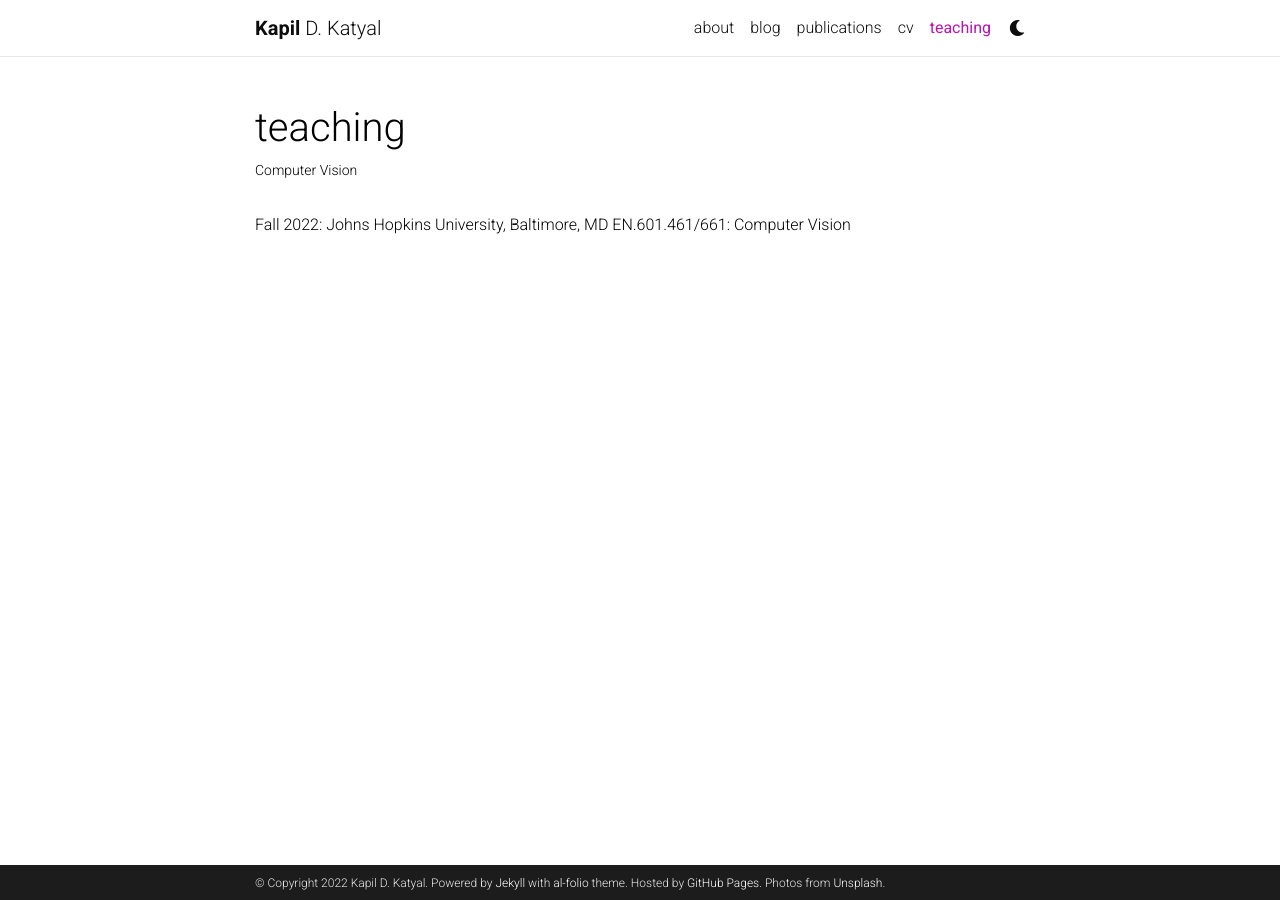
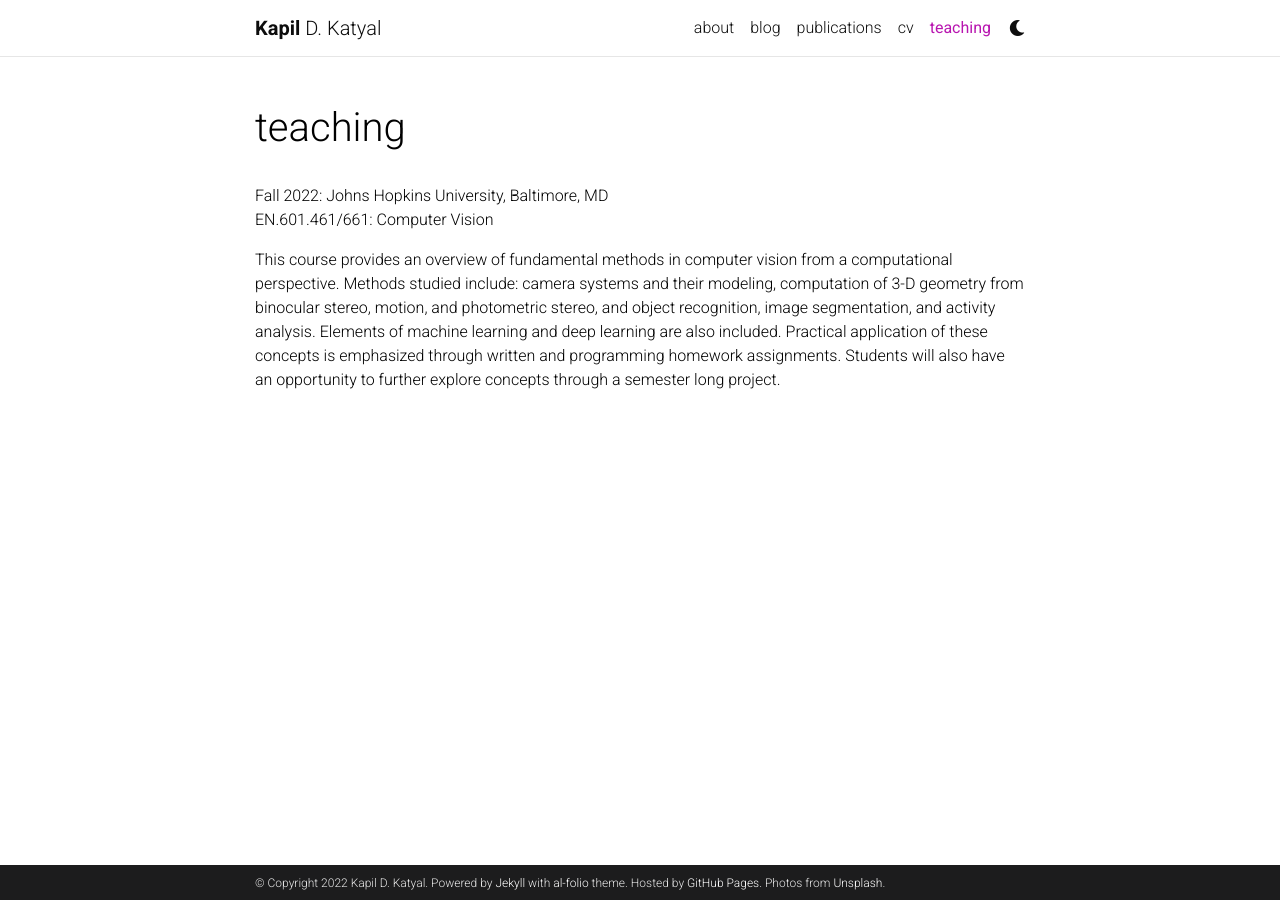
Before and after one commit to kdk132/kdk132.github.io, a Jekyll site: the page built from _pages/teaching.md, in a window 1280 px wide. Built offline with Jekyll 4.4.1, drawn with Linux system fonts in a browser that asks for light colours; comment, search, counter and statistics services are not loaded; a style sheet for code colours, icons or effects is not loaded.

Commit message:
Update teaching.md

```diff
--- a/_pages/teaching.md
+++ b/_pages/teaching.md
@@ -2,10 +2,12 @@
 layout: page
 permalink: /teaching/
 title: teaching
-description: Computer Vision
+description:
 nav: true
 nav_order: 5
 ---
 
-Fall 2022: Johns Hopkins University, Baltimore, MD
+Fall 2022: Johns Hopkins University, Baltimore, MD<br>
 EN.601.461/661: Computer Vision
+
+This course provides an overview of fundamental methods in computer vision from a computational perspective. Methods studied include: camera systems and their modeling, computation of 3-D geometry from binocular stereo, motion, and photometric stereo, and object recognition, image segmentation, and activity analysis. Elements of machine learning and deep learning are also included. Practical application of these concepts is emphasized through written and programming homework assignments. Students will also have an opportunity to further explore concepts through a semester long project.
```
